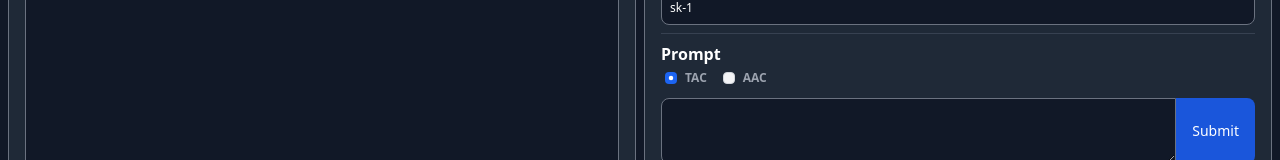
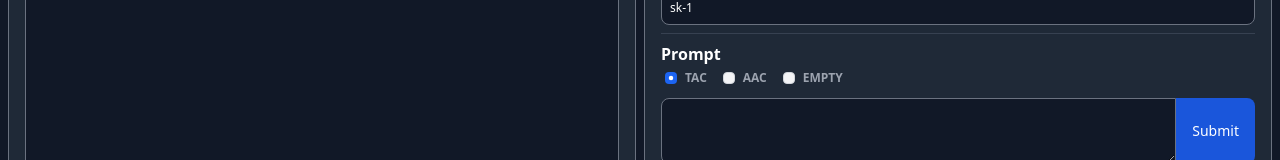
Before and after one commit to SanchezPepe/canner-drafts, a Nuxt app: page /1 in a window 1280 px wide. Shown: the part 482-642 px from the top of the page. Built offline with nearby package versions, Linux system fonts and the light colour scheme.

Commit message:
empty option in prompt

```diff
--- a/pages/[token].vue
+++ b/pages/[token].vue
@@ -262,6 +262,7 @@ export default {
         options: [
           { label: "Tell a customer that", value: "TAC" },
           { label: "Ask a customer", value: "AAC" },
+          { label: "Ask a customer", value: "EMPTY" },
         ],
         selectedRadio: "TAC",
         key: "sk-",
@@ -284,7 +285,9 @@ export default {
         case "AAC":
           state.chat.query = "Ask a customer " + state.chat.input;
           break;
-
+        case "EMPTY":
+          state.chat.query = state.chat.input;
+          break;
         default:
           break;
       }
```
